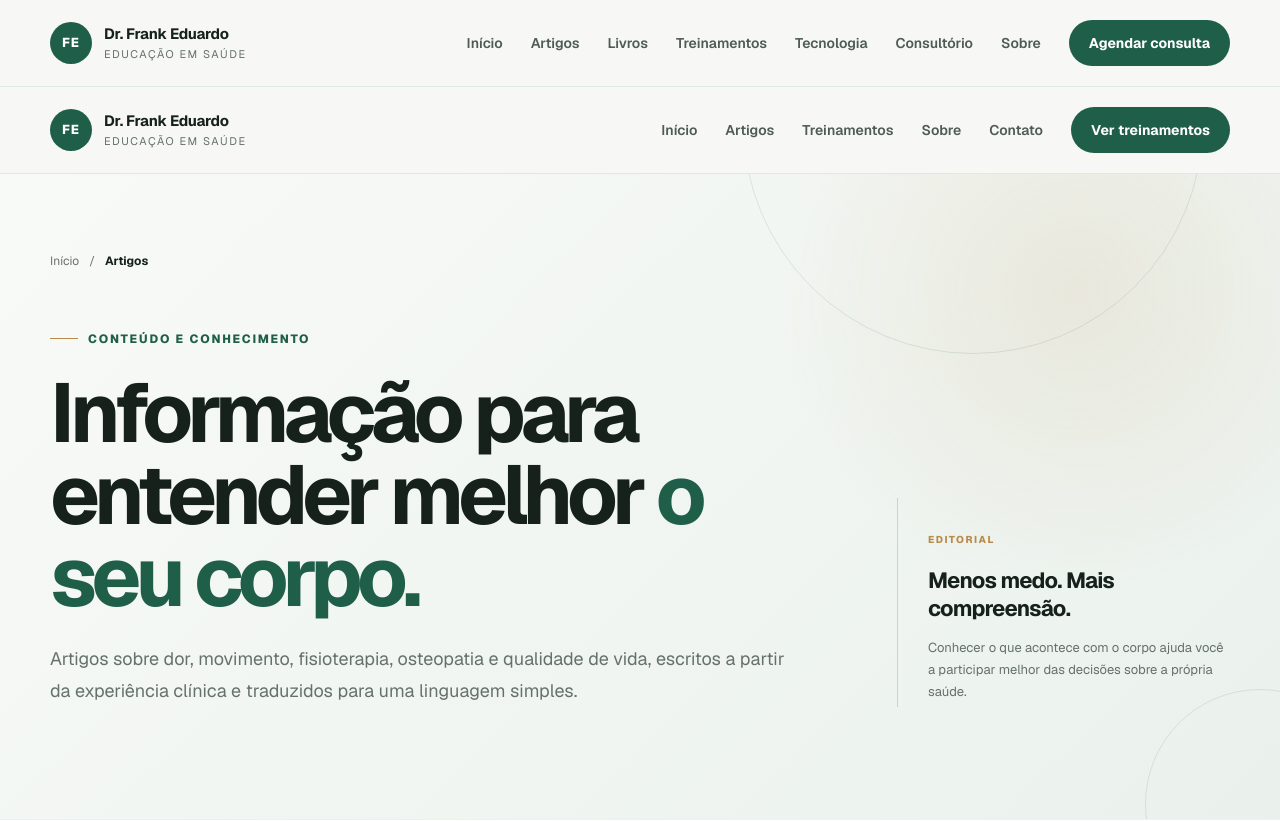
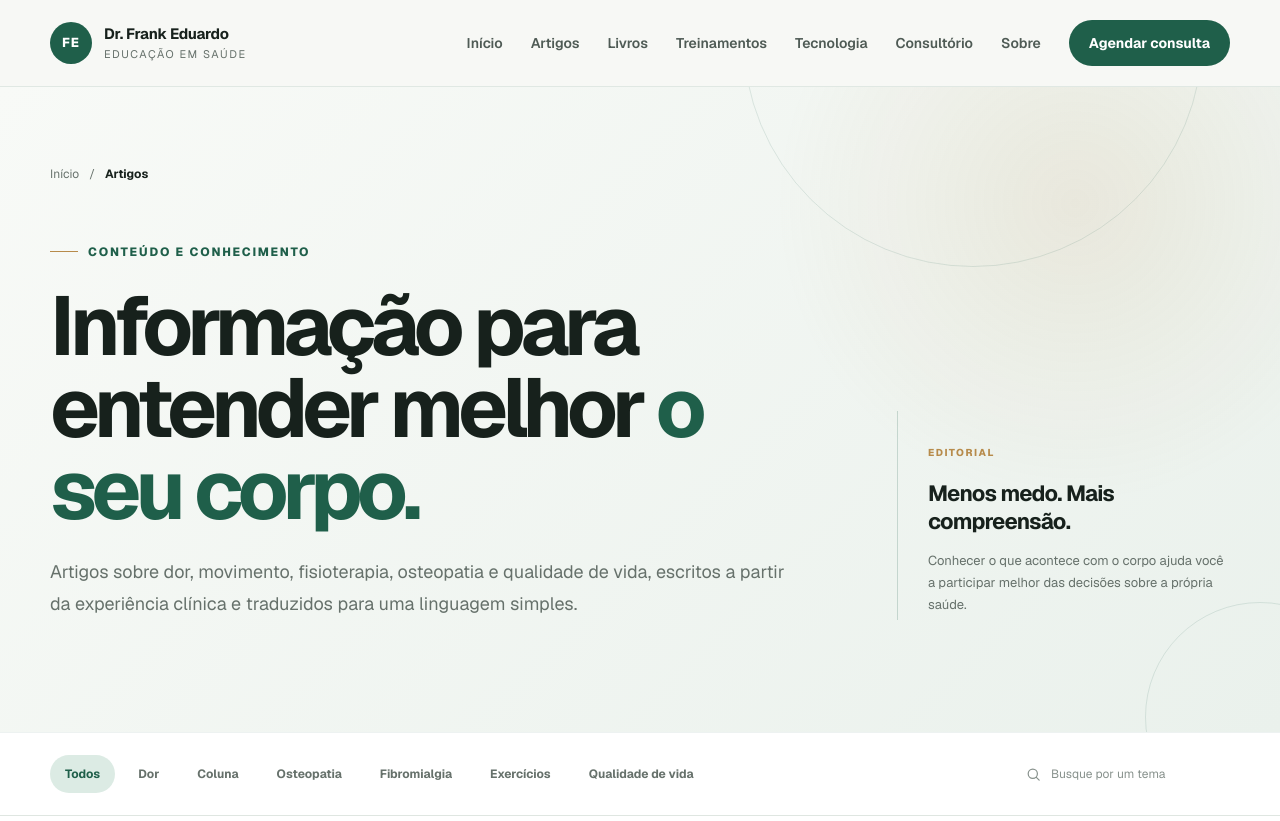
Before and after one commit to sampaiofrank2016-stack/drfrankeduardo, a Next.js app: page /artigos in a window 1280 px wide. Shown: the top 821 px of the page. Built offline with nearby package versions, Linux system fonts and the light colour scheme.

Commit message:
refactor: aplica layout compartilhado nas paginas do site

```diff
--- a/src/app/(site)/artigos/page.tsx
+++ b/src/app/(site)/artigos/page.tsx
@@ -167,52 +167,7 @@ export default function ArticlesPage() {
   };
 
   return (
-    <div className="site-shell">
-      <header className="site-header">
-        <div className="container header-content">
-          <Link href="/" className="brand" aria-label="Ir para a página inicial">
-            <span className="brand-mark">FE</span>
-
-            <span className="brand-copy">
-              <strong>Dr. Frank Eduardo</strong>
-              <small>Educação em saúde</small>
-            </span>
-          </Link>
-
-          <nav className="desktop-navigation" aria-label="Navegação principal">
-            <Link href="/">Início</Link>
-            <Link href="/artigos" aria-current="page">
-              Artigos
-            </Link>
-            <Link href="/treinamentos">Treinamentos</Link>
-            <Link href="/sobre">Sobre</Link>
-            <Link href="/contato">Contato</Link>
-          </nav>
-
-          <Link href="/treinamentos" className="header-cta">
-            Ver treinamentos
-          </Link>
-
-          <details className="mobile-navigation">
-            <summary aria-label="Abrir menu">
-              <span />
-              <span />
-              <span />
-            </summary>
-
-            <nav className="mobile-menu" aria-label="Navegação para celular">
-              <Link href="/">Início</Link>
-              <Link href="/artigos">Artigos</Link>
-              <Link href="/treinamentos">Treinamentos</Link>
-              <Link href="/sobre">Sobre</Link>
-              <Link href="/contato">Contato</Link>
-              <Link href="/treinamentos" className="mobile-menu-cta">
-                Ver treinamentos
-              </Link>
-            </nav>
-          </details>
-        </div>
-      </header>
+    <>
 
       <main>
         <section className={styles.hero}>
@@ -424,66 +379,12 @@ export default function ArticlesPage() {
         </section>
       </main>
 
-      <footer className="site-footer">
-        <div className="container">
-          <div className="footer-grid">
-            <div className="footer-brand">
-              <Link href="/" className="brand brand-footer">
-                <span className="brand-mark">FE</span>
-
-                <span className="brand-copy">
-                  <strong>Dr. Frank Eduardo</strong>
-                  <small>Educação em saúde</small>
-                </span>
-              </Link>
-
-              <p>
-                Educação em saúde para quem quer viver melhor, atender melhor e
-                transformar mais vidas.
-              </p>
-            </div>
-
-            <div className="footer-column">
-              <strong>Conteúdo</strong>
-              <Link href="/artigos">Artigos</Link>
-              <Link href="/treinamentos">Treinamentos</Link>
-              <a
-                href="https://www.youtube.com/@professorfisio"
-                target="_blank"
-                rel="noopener noreferrer"
-              >
-                YouTube
-              </a>
-            </div>
-
-            <div className="footer-column">
-              <strong>Institucional</strong>
-              <Link href="/sobre">Sobre</Link>
-              <Link href="/contato">Contato</Link>
-            </div>
-
-            <div className="footer-column">
-              <strong>Para você</strong>
-              <Link href="/treinamentos/pacientes">Pacientes</Link>
-              <Link href="/treinamentos/fisioterapeutas">
-                Fisioterapeutas
-              </Link>
-            </div>
-          </div>
-
-          <div className="footer-bottom">
-            <p>© 2026 Dr. Frank Eduardo. Todos os direitos reservados.</p>
-            <p>Conteúdo educacional. Não substitui avaliação individual.</p>
-          </div>
-        </div>
-      </footer>
-
       <script
         type="application/ld+json"
         dangerouslySetInnerHTML={{
           __html: JSON.stringify(websiteSchema).replace(/</g, "\\u003c"),
         }}
       />
-    </div>
+    </>
   );
 }
```
